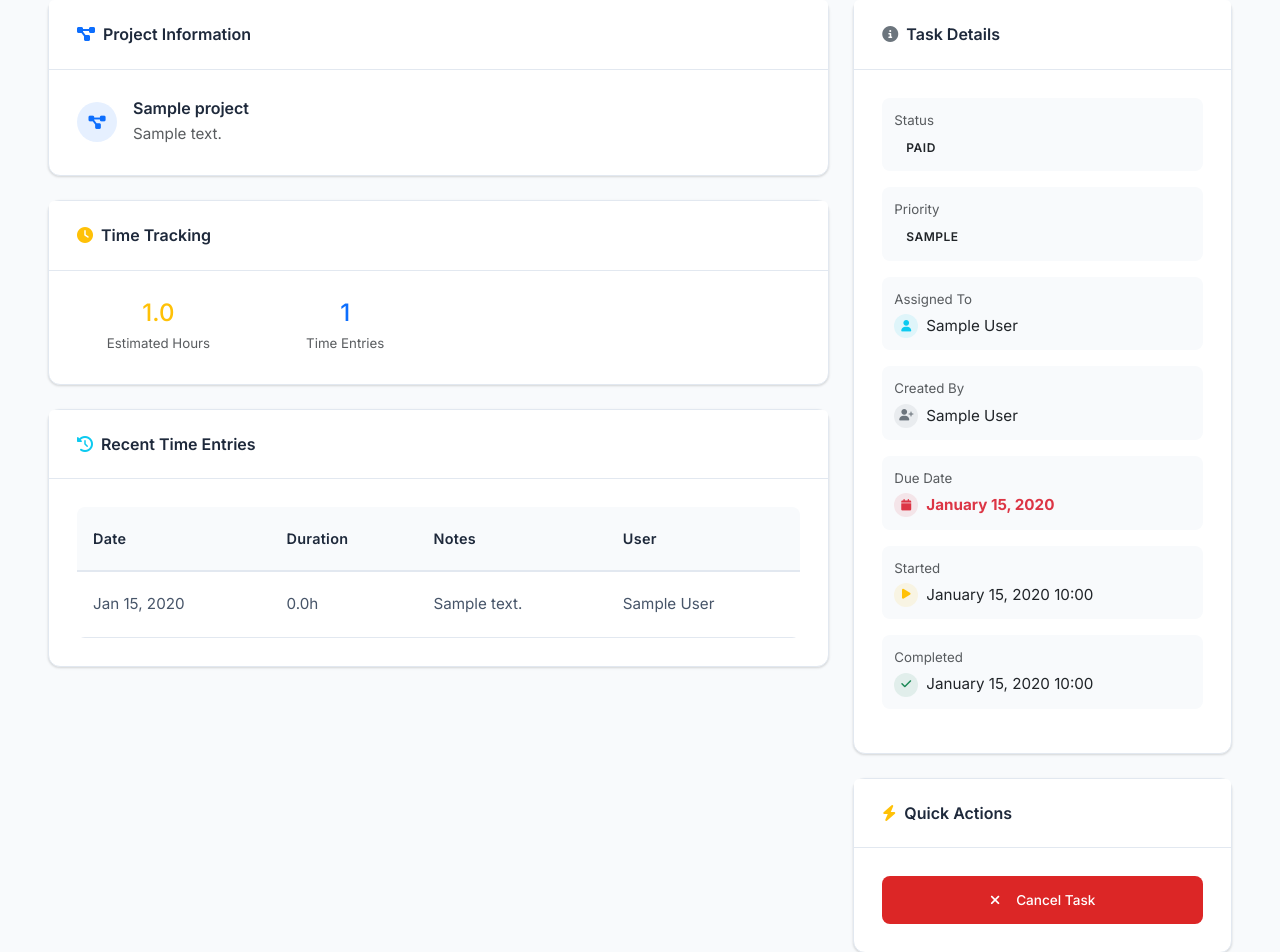
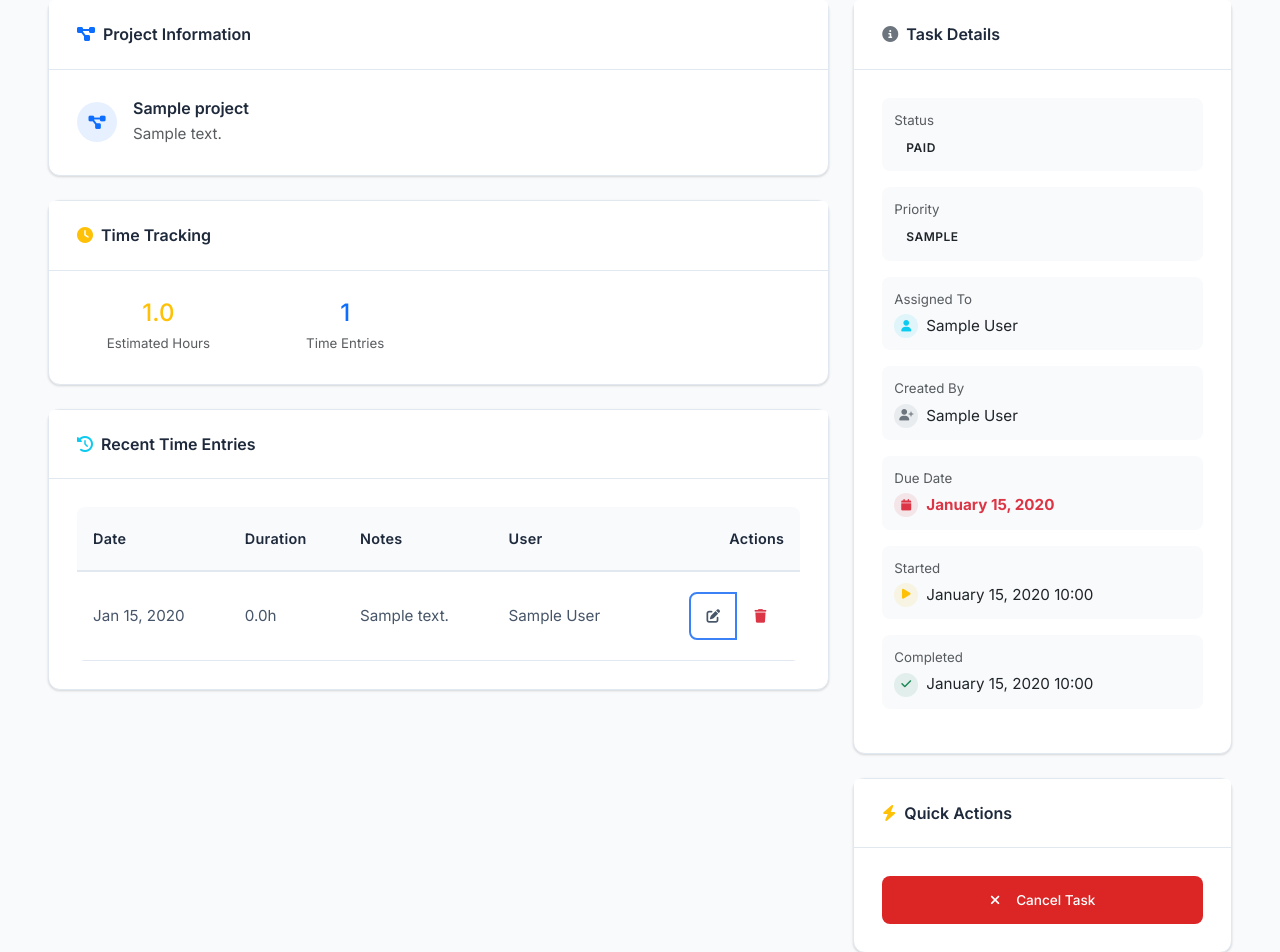
Before and after one commit to Proximate-Company/DRYTRIX-TimeTracker, a Flask app: page /tasks/1 in a window 1280 px wide; the page is wider, and only the part inside the window is pictured. Shown: the part 373-1325 px from the top of that part. Run offline with Flask 3, Linux system fonts and the light colour scheme; a user stored in the database is signed in; tables that the repository leaves empty hold one stand-in row (values such as "Sample post"); some libraries are stand-ins or nearby versions.

Commit message:
fix(ui): unify Recent Time Entries actions and enable self-delete
- Dashboard: switch Actions column to inline `btn-group` with `btn-action` styles
  (no stacking), preserving delete modal and permission checks.
- Tasks view: add Actions column with Edit/Delete, plus delete confirmation modal
  and JS; regular users can delete their own entries (or admins any).
- Timer page: align dynamic recent entries buttons to `btn-action` styles.

Server-side permissions already enforce owner-or-admin and block deleting active timers.
Files: app/templates/main/dashboard.html, app/templates/tasks/view.html, templates/timer/timer.html

```diff
--- a/app/templates/main/dashboard.html
+++ b/app/templates/main/dashboard.html
@@ -260,13 +260,13 @@
                                     {% endif %}
                                 </td>
                                 <td class="text-end pe-4 actions-cell" data-label="Actions">
-                                    <div class="btn-group d-flex d-md-inline-flex mobile-stack" role="group">
+                                    <div class="btn-group" role="group">
                                         <a href="{{ url_for('timer.edit_timer', timer_id=entry.id) }}"
-                                           class="btn btn-sm btn-outline-secondary touch-target" title="Edit entry">
+                                           class="btn btn-sm btn-action btn-action--edit touch-target" title="Edit entry">
                                             <i class="fas fa-edit"></i>
                                         </a>
                                         {% if current_user.is_admin or entry.user_id == current_user.id %}
-                                        <button type="button" class="btn btn-sm btn-outline-danger touch-target" title="Delete entry"
+                                        <button type="button" class="btn btn-sm btn-action btn-action--danger touch-target" title="Delete entry"
                                                 onclick="showDeleteEntryModal('{{ entry.id }}', '{{ entry.project.name }}', '{{ entry.duration_formatted }}')">
                                             <i class="fas fa-trash"></i>
                                         </button>
--- a/app/templates/tasks/view.html
+++ b/app/templates/tasks/view.html
@@ -175,6 +175,7 @@
                                     <th>Duration</th>
                                     <th>Notes</th>
                                     <th>User</th>
+                                    <th class="text-end">Actions</th>
                                 </tr>
                             </thead>
                             <tbody>
@@ -190,6 +191,20 @@
                                     </td>
                                     <td>{{ entry.notes[:50] if entry.notes else '-' }}</td>
                                     <td>{{ entry.user.display_name if entry.user else '-' }}</td>
+                                    <td class="text-end">
+                                        <div class="btn-group" role="group">
+                                            <a href="{{ url_for('timer.edit_timer', timer_id=entry.id) }}"
+                                               class="btn btn-sm btn-outline-primary" title="Edit">
+                                                <i class="fas fa-edit"></i>
+                                            </a>
+                                            {% if current_user.is_admin or entry.user_id == current_user.id %}
+                                            <button type="button" class="btn btn-sm btn-outline-danger" title="Delete"
+                                                    onclick="showDeleteEntryModal('{{ entry.id }}', '{{ task.project.name }}', '{{ entry.duration_formatted }}')">
+                                                <i class="fas fa-trash"></i>
+                                            </button>
+                                            {% endif %}
+                                        </div>
+                                    </td>
                                 </tr>
                                 {% endfor %}
                             </tbody>
@@ -560,5 +575,63 @@ function updateTaskStatus(status) {
         form.submit();
     }
 }
+
+// Function to show delete time entry modal
+function showDeleteEntryModal(entryId, projectName, duration) {
+    const nameEl = document.getElementById('deleteEntryProjectName');
+    const durationEl = document.getElementById('deleteEntryDuration');
+    const formEl = document.getElementById('deleteEntryForm');
+    if (nameEl) nameEl.textContent = projectName || '';
+    if (durationEl) durationEl.textContent = duration || '';
+    if (formEl) formEl.action = "{{ url_for('timer.delete_timer', timer_id=0) }}".replace('0', entryId);
+    const modal = document.getElementById('deleteEntryModal');
+    if (modal) new bootstrap.Modal(modal).show();
+}
+
+// Loading state on delete submit
+document.addEventListener('DOMContentLoaded', function() {
+    const deleteForm = document.getElementById('deleteEntryForm');
+    if (deleteForm) {
+        deleteForm.addEventListener('submit', function() {
+            const btn = deleteForm.querySelector('button[type="submit"]');
+            if (btn) {
+                btn.innerHTML = '<div class="loading-spinner me-2"></div>Deleting...';
+                btn.disabled = true;
+            }
+        });
+    }
+});
 </script>
+
+<!-- Delete Time Entry Modal -->
+<div class="modal fade" id="deleteEntryModal" tabindex="-1">
+    <div class="modal-dialog modal-dialog-centered">
+        <div class="modal-content">
+            <div class="modal-header">
+                <h5 class="modal-title">
+                    <i class="fas fa-trash me-2 text-danger"></i>Delete Time Entry
+                </h5>
+                <button type="button" class="btn-close" data-bs-dismiss="modal"></button>
+            </div>
+            <div class="modal-body">
+                <div class="alert alert-warning">
+                    <i class="fas fa-exclamation-triangle me-2"></i>
+                    <strong>Warning:</strong> This action cannot be undone.
+                </div>
+                <p>Are you sure you want to delete the time entry for <strong id="deleteEntryProjectName"></strong>?</p>
+                <p class="text-muted mb-0">Duration: <strong id="deleteEntryDuration"></strong></p>
+            </div>
+            <div class="modal-footer">
+                <button type="button" class="btn btn-secondary" data-bs-dismiss="modal">
+                    <i class="fas fa-times me-1"></i>Cancel
+                </button>
+                <form method="POST" id="deleteEntryForm" class="d-inline">
+                    <button type="submit" class="btn btn-danger">
+                        <i class="fas fa-trash me-2"></i>Delete Entry
+                    </button>
+                </form>
+            </div>
+        </div>
+    </div>
+</div>
 {% endblock %}
--- a/templates/timer/timer.html
+++ b/templates/timer/timer.html
@@ -428,10 +428,10 @@ function loadRecentEntries() {
                         <div class="badge bg-primary fs-6 mb-2">${entry.duration_formatted}</div>
                         <br>
                         <div class="btn-group" role="group">
-                            <button class="btn btn-sm btn-outline-primary" onclick="editEntry(${entry.id})" title="Edit entry">
+                            <button class="btn btn-sm btn-action btn-action--edit" onclick="editEntry(${entry.id})" title="Edit entry">
                                 <i class="fas fa-edit"></i>
                             </button>
-                            <button class="btn btn-sm btn-outline-danger" onclick="deleteEntry(${entry.id})" title="Delete entry">
+                            <button class="btn btn-sm btn-action btn-action--danger" onclick="deleteEntry(${entry.id})" title="Delete entry">
                                 <i class="fas fa-trash"></i>
                             </button>
                         </div>
```
